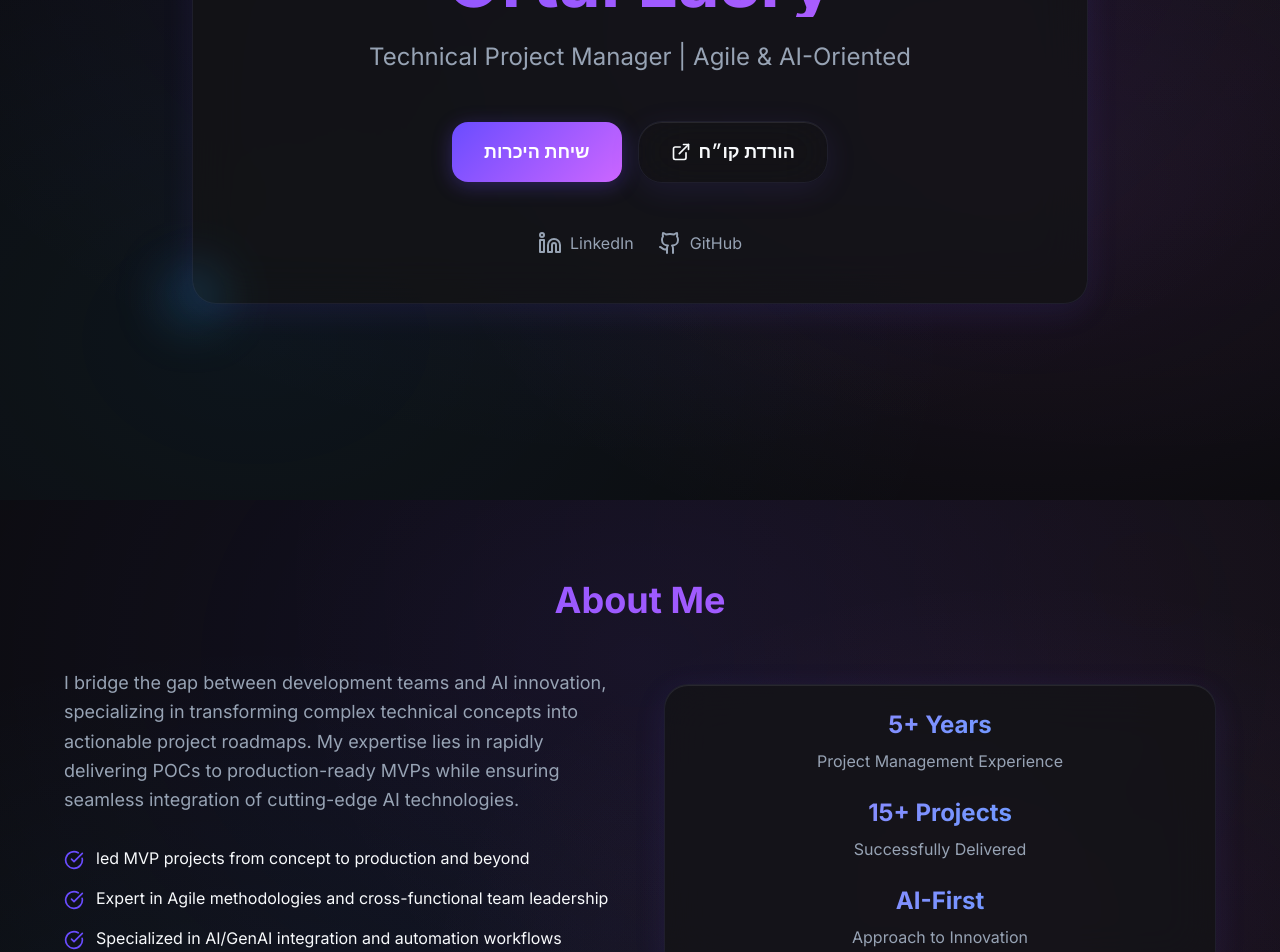
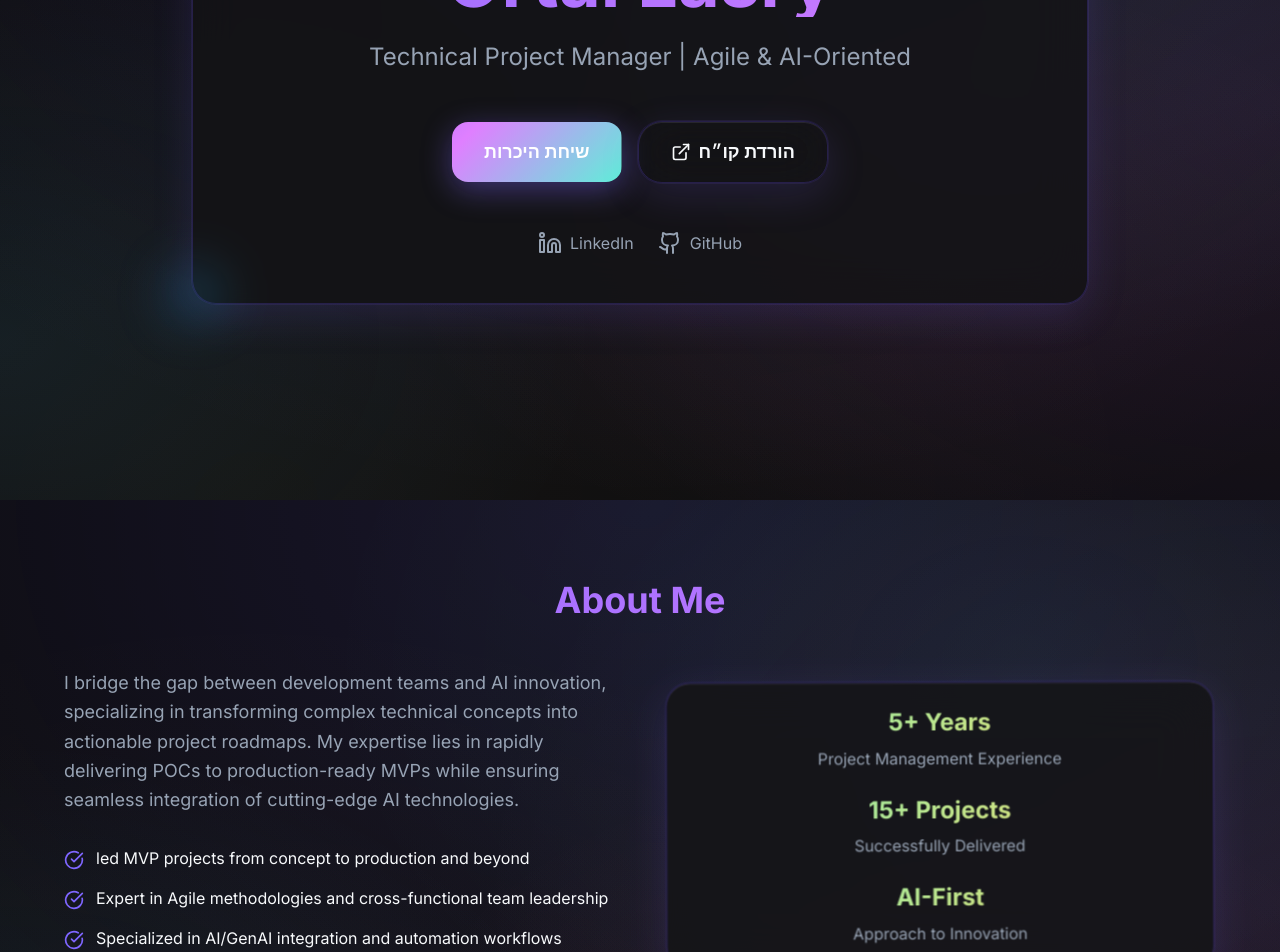
Before and after one commit to ortall0201/ortal-agile-ai-hub, a React (Vite) app: page / in a window 1280 px wide. Shown: the part 300-1252 px from the top of the page. Built offline with nearby package versions, Linux system fonts and the light colour scheme.

Commit message:
Enhance visual appeal and animations
Improve the website's professional and colorful aesthetic to showcase initiative and create a more engaging user experience with enhanced animations.

```diff
--- a/src/index.css
+++ b/src/index.css
@@ -18,7 +18,7 @@ All colors MUST be HSL.
     --popover: 240 8% 8%;
     --popover-foreground: 210 40% 98%;
 
-    --primary: 250 100% 65%;
+    --primary: 250 100% 70%;
     --primary-foreground: 210 40% 98%;
 
     --secondary: 240 6% 12%;
@@ -27,7 +27,7 @@ All colors MUST be HSL.
     --muted: 240 6% 12%;
     --muted-foreground: 215.4 16.3% 65%;
 
-    --accent: 280 100% 70%;
+    --accent: 285 100% 75%;
     --accent-foreground: 210 40% 98%;
 
     --destructive: 0 84.2% 60.2%;
@@ -35,35 +35,43 @@ All colors MUST be HSL.
 
     --border: 240 6% 15%;
     --input: 240 6% 15%;
-    --ring: 250 100% 65%;
+    --ring: 250 100% 70%;
 
     --radius: 1.5rem;
 
-    /* Aurora Gradient Colors */
-    --aurora-primary: 250 100% 65%;
-    --aurora-secondary: 280 100% 70%;
-    --aurora-tertiary: 200 100% 60%;
-    --aurora-quaternary: 320 100% 75%;
+    /* Enhanced Aurora Gradient Colors for Professional Look */
+    --aurora-primary: 250 100% 70%;      /* Vibrant Purple */
+    --aurora-secondary: 285 100% 75%;    /* Bright Magenta */
+    --aurora-tertiary: 200 100% 65%;     /* Cyan Blue */
+    --aurora-quaternary: 45 100% 70%;    /* Golden Yellow */
+    --aurora-emerald: 165 100% 65%;      /* Emerald Green */
+    --aurora-rose: 340 100% 75%;         /* Rose Pink */
 
-    /* Glass Panel */
-    --glass-bg: 240 8% 8% / 0.8;
-    --glass-border: 240 20% 30% / 0.3;
-    --glass-glow: 250 100% 65% / 0.1;
+    /* Enhanced Glass Panel with More Sophistication */
+    --glass-bg: 240 8% 8% / 0.85;
+    --glass-border: 250 50% 50% / 0.3;
+    --glass-glow: 250 100% 70% / 0.15;
 
-    /* Text Gradients */
-    --text-gradient: linear-gradient(135deg, hsl(var(--aurora-primary)), hsl(var(--aurora-secondary)));
-    --text-gradient-accent: linear-gradient(135deg, hsl(var(--aurora-secondary)), hsl(var(--aurora-tertiary)));
+    /* Dynamic Text Gradients */
+    --text-gradient: linear-gradient(135deg, hsl(var(--aurora-primary)), hsl(var(--aurora-secondary)), hsl(var(--aurora-tertiary)));
+    --text-gradient-accent: linear-gradient(135deg, hsl(var(--aurora-secondary)), hsl(var(--aurora-emerald)), hsl(var(--aurora-quaternary)));
+    --text-gradient-success: linear-gradient(135deg, hsl(var(--aurora-emerald)), hsl(var(--aurora-tertiary)));
+    --text-gradient-warm: linear-gradient(135deg, hsl(var(--aurora-rose)), hsl(var(--aurora-quaternary)));
 
-    /* Aurora Background */
-    --aurora-bg: radial-gradient(ellipse 800px 600px at 50% 20%, hsl(var(--aurora-primary) / 0.1), transparent),
-                 radial-gradient(ellipse 600px 400px at 80% 60%, hsl(var(--aurora-secondary) / 0.08), transparent),
-                 radial-gradient(ellipse 700px 500px at 20% 80%, hsl(var(--aurora-tertiary) / 0.06), transparent),
-                 radial-gradient(ellipse 900px 700px at 90% 10%, hsl(var(--aurora-quaternary) / 0.04), transparent);
+    /* Enhanced Aurora Background with More Layers */
+    --aurora-bg:
+                 radial-gradient(ellipse 1000px 800px at 50% 0%, hsl(var(--aurora-primary) / 0.12), transparent),
+                 radial-gradient(ellipse 800px 600px at 100% 50%, hsl(var(--aurora-secondary) / 0.10), transparent),
+                 radial-gradient(ellipse 600px 400px at 0% 80%, hsl(var(--aurora-tertiary) / 0.08), transparent),
+                 radial-gradient(ellipse 700px 500px at 80% 20%, hsl(var(--aurora-emerald) / 0.06), transparent),
+                 radial-gradient(ellipse 900px 700px at 20% 100%, hsl(var(--aurora-quaternary) / 0.04), transparent),
+                 radial-gradient(ellipse 500px 300px at 70% 70%, hsl(var(--aurora-rose) / 0.05), transparent);
 
-    /* Glow Effects */
-    --glow-primary: 0 0 40px hsl(var(--aurora-primary) / 0.3);
-    --glow-secondary: 0 0 40px hsl(var(--aurora-secondary) / 0.3);
-    --glow-hover: 0 0 60px hsl(var(--aurora-primary) / 0.4);
+    /* Enhanced Glow Effects */
+    --glow-primary: 0 0 50px hsl(var(--aurora-primary) / 0.4), 0 0 100px hsl(var(--aurora-primary) / 0.2);
+    --glow-secondary: 0 0 50px hsl(var(--aurora-secondary) / 0.4), 0 0 100px hsl(var(--aurora-secondary) / 0.2);
+    --glow-success: 0 0 50px hsl(var(--aurora-emerald) / 0.4), 0 0 100px hsl(var(--aurora-emerald) / 0.2);
+    --glow-hover: 0 0 80px hsl(var(--aurora-primary) / 0.5), 0 0 120px hsl(var(--aurora-secondary) / 0.3);
 
     /* Animations */
     --transition-smooth: all 0.3s cubic-bezier(0.4, 0, 0.2, 1);
@@ -117,34 +125,38 @@ All colors MUST be HSL.
 }
 
 @layer components {
-  /* Glass Panel Component */
+  /* Enhanced Glass Panel Component */
   .glass-panel {
     @apply backdrop-blur-xl border rounded-3xl;
     background: hsl(var(--glass-bg));
     border-color: hsl(var(--glass-border));
-    box-shadow: 0 8px 32px hsla(var(--aurora-primary) / 0.1),
-                inset 0 1px 0 hsla(240 20% 90% / 0.1);
+    box-shadow: 0 12px 40px hsla(var(--aurora-primary) / 0.15),
+                inset 0 1px 0 hsla(250 50% 90% / 0.1),
+                0 0 0 1px hsla(var(--aurora-primary) / 0.1);
   }
 
-  /* Glow Card */
+  /* Enhanced Glow Card with More Sophisticated Hover */
   .glow-card {
-    @apply glass-panel transition-all duration-300;
+    @apply glass-panel transition-all duration-500 cursor-pointer;
+    animation: aurora-float 8s ease-in-out infinite;
   }
   .glow-card:hover {
     box-shadow: var(--glow-primary),
-                0 8px 32px hsla(var(--aurora-primary) / 0.2),
-                inset 0 1px 0 hsla(240 20% 90% / 0.15);
-    transform: translateY(-4px);
+                0 16px 50px hsla(var(--aurora-primary) / 0.3),
+                inset 0 1px 0 hsla(250 50% 90% / 0.2),
+                0 0 0 1px hsla(var(--aurora-primary) / 0.3);
+    transform: translateY(-8px) scale(1.02);
+    animation-play-state: paused;
   }
 
-  /* Gradient Text */
+  /* Enhanced Gradient Text with Multiple Variants */
   .text-gradient {
     background: var(--text-gradient);
     background-clip: text;
     -webkit-background-clip: text;
     -webkit-text-fill-color: transparent;
-    background-size: 200% 200%;
-    animation: gradient-shift 3s ease-in-out infinite;
+    background-size: 300% 300%;
+    animation: gradient-shift 4s ease-in-out infinite;
   }
 
   .text-gradient-accent {
@@ -152,64 +164,174 @@ All colors MUST be HSL.
     background-clip: text;
     -webkit-background-clip: text;
     -webkit-text-fill-color: transparent;
-    background-size: 200% 200%;
-    animation: gradient-shift 3s ease-in-out infinite reverse;
+    background-size: 300% 300%;
+    animation: gradient-shift 4s ease-in-out infinite reverse;
   }
 
-  /* Button Variants */
+  .text-gradient-success {
+    background: var(--text-gradient-success);
+    background-clip: text;
+    -webkit-background-clip: text;
+    -webkit-text-fill-color: transparent;
+    background-size: 300% 300%;
+    animation: gradient-shift 5s ease-in-out infinite;
+  }
+
+  .text-gradient-warm {
+    background: var(--text-gradient-warm);
+    background-clip: text;
+    -webkit-background-clip: text;
+    -webkit-text-fill-color: transparent;
+    background-size: 300% 300%;
+    animation: gradient-shift 3s ease-in-out infinite;
+  }
+
+  /* Enhanced Button Variants */
   .btn-gradient {
-    @apply relative overflow-hidden rounded-2xl font-semibold transition-all duration-300;
-    background: linear-gradient(135deg, hsl(var(--aurora-primary)), hsl(var(--aurora-secondary)));
-    box-shadow: 0 4px 20px hsla(var(--aurora-primary) / 0.3);
+    @apply relative overflow-hidden rounded-2xl font-semibold transition-all duration-500;
+    background: linear-gradient(135deg, hsl(var(--aurora-primary)), hsl(var(--aurora-secondary)), hsl(var(--aurora-emerald)));
+    background-size: 200% 200%;
+    box-shadow: 0 8px 30px hsla(var(--aurora-primary) / 0.4);
+    animation: gradient-shift 3s ease-in-out infinite;
   }
   .btn-gradient:hover {
-    transform: translateY(-2px);
+    transform: translateY(-3px) scale(1.05);
     box-shadow: var(--glow-hover);
+    animation-play-state: paused;
+  }
+  .btn-gradient::before {
+    content: '';
+    position: absolute;
+    top: 0;
+    left: -100%;
+    width: 100%;
+    height: 100%;
+    background: linear-gradient(90deg, transparent, hsla(255 255 255 / 0.2), transparent);
+    transition: left 0.5s;
+  }
+  .btn-gradient:hover::before {
+    left: 100%;
   }
 
   .btn-outline {
-    @apply glass-panel font-semibold transition-all duration-300;
+    @apply glass-panel font-semibold transition-all duration-500 relative overflow-hidden;
     background: transparent;
   }
   .btn-outline:hover {
-    background: hsla(var(--aurora-primary) / 0.1);
+    background: hsla(var(--aurora-primary) / 0.15);
     border-color: hsl(var(--aurora-primary));
     box-shadow: var(--glow-primary);
+    transform: translateY(-2px);
+  }
+  .btn-outline::before {
+    content: '';
+    position: absolute;
+    top: 0;
+    left: -100%;
+    width: 100%;
+    height: 100%;
+    background: linear-gradient(90deg, transparent, hsla(var(--aurora-primary) / 0.1), transparent);
+    transition: left 0.6s;
+  }
+  .btn-outline:hover::before {
+    left: 100%;
   }
 
-  /* Chip Component */
+  /* Enhanced Chip Component */
   .chip {
-    @apply inline-flex items-center px-4 py-2 rounded-full text-sm font-medium transition-all duration-200;
-    background: hsla(var(--aurora-primary) / 0.1);
-    border: 1px solid hsla(var(--aurora-primary) / 0.2);
+    @apply inline-flex items-center px-5 py-2.5 rounded-full text-sm font-medium transition-all duration-300 relative overflow-hidden;
+    background: linear-gradient(135deg, hsla(var(--aurora-primary) / 0.1), hsla(var(--aurora-secondary) / 0.1));
+    border: 1px solid hsla(var(--aurora-primary) / 0.3);
     color: hsl(var(--aurora-primary));
   }
   .chip:hover {
-    background: hsla(var(--aurora-primary) / 0.2);
+    background: linear-gradient(135deg, hsla(var(--aurora-primary) / 0.2), hsla(var(--aurora-secondary) / 0.2));
+    transform: translateY(-2px) scale(1.05);
+    box-shadow: 0 8px 25px hsla(var(--aurora-primary) / 0.3);
+  }
+
+  /* Enhanced Form Inputs */
+  .input-glass {
+    @apply glass-panel px-6 py-4 w-full bg-transparent text-foreground placeholder:text-muted-foreground focus:outline-none transition-all duration-300;
+    border: 2px solid transparent;
+  }
+  .input-glass:focus {
+    border-color: hsl(var(--aurora-primary));
+    box-shadow: var(--glow-primary);
     transform: translateY(-1px);
   }
 
-  /* Form Inputs */
-  .input-glass {
-    @apply glass-panel px-4 py-3 w-full bg-transparent text-foreground placeholder:text-muted-foreground focus:outline-none focus:ring-2 focus:ring-primary/50 transition-all duration-200;
+  /* New Professional Elements */
+  .initiative-card {
+    @apply glow-card p-8;
+    background: linear-gradient(135deg, hsla(var(--aurora-primary) / 0.1), hsla(var(--aurora-secondary) / 0.05));
+  }
+  .initiative-card:hover {
+    background: linear-gradient(135deg, hsla(var(--aurora-primary) / 0.15), hsla(var(--aurora-secondary) / 0.1));
+  }
+
+  .professional-badge {
+    @apply inline-flex items-center gap-2 px-4 py-2 rounded-xl font-semibold text-sm;
+    background: linear-gradient(135deg, hsl(var(--aurora-emerald)), hsl(var(--aurora-tertiary)));
+    color: white;
+    box-shadow: 0 4px 20px hsla(var(--aurora-emerald) / 0.3);
+    animation: scale-pulse 3s ease-in-out infinite;
+  }
+
+  .shimmer-text {
+    @apply relative overflow-hidden;
+  }
+  .shimmer-text::before {
+    content: '';
+    position: absolute;
+    top: 0;
+    left: -100%;
+    width: 100%;
+    height: 100%;
+    background: linear-gradient(90deg, transparent, hsla(255 255 255 / 0.3), transparent);
+    animation: shimmer 2s ease-in-out infinite;
   }
 }
 
 @layer utilities {
-  /* Animation keyframes */
+  /* Enhanced Animation keyframes */
   @keyframes gradient-shift {
-    0%, 100% { background-position: 0% 50%; }
-    50% { background-position: 100% 50%; }
+    0% { background-position: 0% 50%; }
+    25% { background-position: 100% 50%; }
+    50% { background-position: 100% 100%; }
+    75% { background-position: 0% 100%; }
+    100% { background-position: 0% 50%; }
   }
 
   @keyframes aurora-float {
-    0%, 100% { transform: translateY(0px) rotate(0deg); }
-    50% { transform: translateY(-20px) rotate(1deg); }
+    0%, 100% { transform: translateY(0px) rotate(0deg) scale(1); }
+    33% { transform: translateY(-15px) rotate(1deg) scale(1.02); }
+    66% { transform: translateY(-8px) rotate(-0.5deg) scale(0.98); }
   }
 
   @keyframes glow-pulse {
     0%, 100% { box-shadow: var(--glow-primary); }
     50% { box-shadow: var(--glow-hover); }
+  }
+
+  @keyframes shimmer {
+    0% { transform: translateX(-100%); }
+    100% { transform: translateX(100%); }
+  }
+
+  @keyframes bounce-subtle {
+    0%, 100% { transform: translateY(0); }
+    50% { transform: translateY(-10px); }
+  }
+
+  @keyframes rotate-slow {
+    from { transform: rotate(0deg); }
+    to { transform: rotate(360deg); }
+  }
+
+  @keyframes scale-pulse {
+    0%, 100% { transform: scale(1); }
+    50% { transform: scale(1.05); }
   }
 
   /* RTL Support */
--- a/tailwind.config.ts
+++ b/tailwind.config.ts
@@ -89,9 +89,15 @@ export default {
 			animation: {
 				'accordion-down': 'accordion-down 0.2s ease-out',
 				'accordion-up': 'accordion-up 0.2s ease-out',
-				'gradient-shift': 'gradient-shift 3s ease-in-out infinite',
-				'aurora-float': 'aurora-float 6s ease-in-out infinite',
-				'glow-pulse': 'glow-pulse 2s ease-in-out infinite'
+				'gradient-shift': 'gradient-shift 4s ease-in-out infinite',
+				'aurora-float': 'aurora-float 8s ease-in-out infinite',
+				'glow-pulse': 'glow-pulse 2s ease-in-out infinite',
+				'shimmer': 'shimmer 2s ease-in-out infinite',
+				'bounce-subtle': 'bounce-subtle 2s ease-in-out infinite',
+				'rotate-slow': 'rotate-slow 20s linear infinite',
+				'scale-pulse': 'scale-pulse 3s ease-in-out infinite',
+				'fade-in': 'fade-in 0.6s ease-out',
+				'slide-up': 'slide-up 0.8s ease-out'
 			},
 			fontFamily: {
 				'sans': ['Inter', 'system-ui', 'sans-serif']
```
